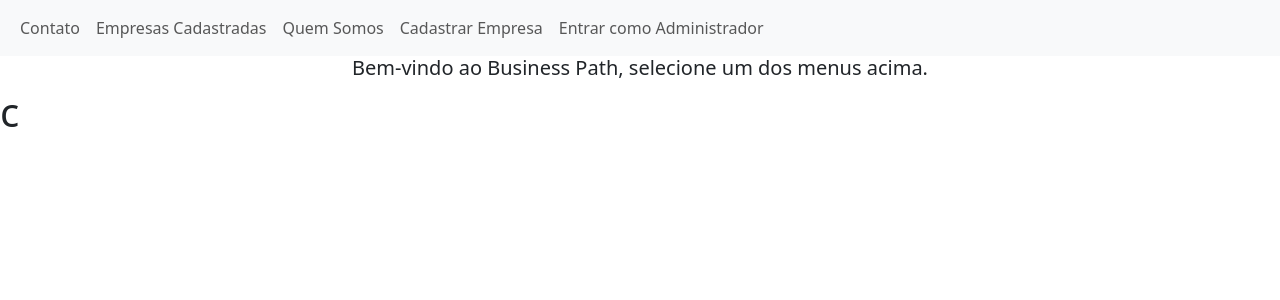
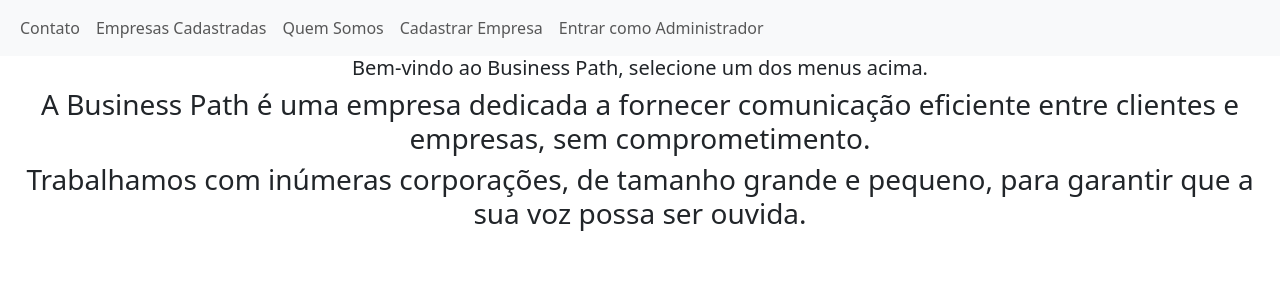
Before and after one commit to MarcioRSPereira/projeto-php-2025-02, a PHP site: page /index.php?pg=quemSomos in a window 1280 px wide. Shown: the top 300 px of the page. Run offline with PHP 8.4, Linux system fonts and the light colour scheme.

Commit message:
Add files via upload

```diff
--- a/contato.php
+++ b/contato.php
@@ -1,7 +1,8 @@
 <html>
 <header>
     <head>
-        <h1>a</h1>
+        <h4>E-mail: businesspath@gmail.com</h4>
+        <h4>Telefone: 01001000 01100101 01101100 01101100 01101111 00100000 01010111 01101111 01110010 01101100 01100100</h4>
     </head>
 </header>
 </html>
--- a/index.php
+++ b/index.php
@@ -11,7 +11,7 @@
 </header>
 
 <!-- conteúdo do site -->
-<body>
+<body class="text-center">
 <nav class="navbar navbar-expand-sm bg-light navbar-light">
   <div class="container-fluid">
     <ul class="navbar-nav">
@@ -40,7 +40,7 @@
 <?php
     // área de conteúdo
     if(empty($_SERVER["QUERY_STRING"])){
-        echo"nenhuma página selecionada!";
+        echo"Nenhuma página selecionada!";
     }else{
         $pg = $_GET['pg'];
         include_once "$pg.php";
--- a/quemSomos.php
+++ b/quemSomos.php
@@ -1,7 +1,8 @@
 <html>
 <header>
     <head>
-        <h1>c</h1>
+        <h3>A Business Path é uma empresa dedicada a fornecer comunicação eficiente entre clientes e empresas, sem comprometimento.</h3>
+        <h3>Trabalhamos com inúmeras corporações, de tamanho grande e pequeno, para garantir que a sua voz possa ser ouvida.</h3>
     </head>
 </header>
 </html>
```
